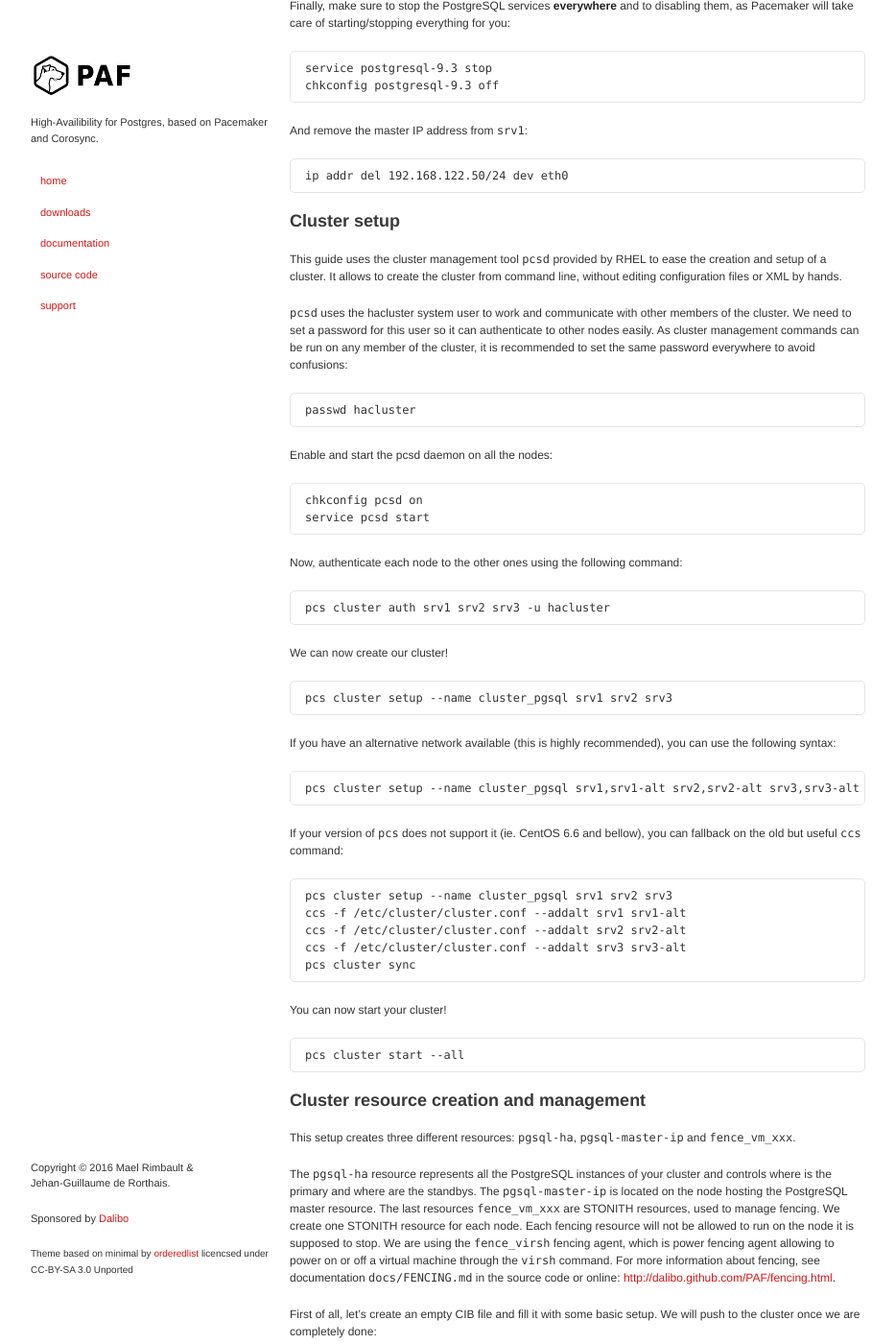
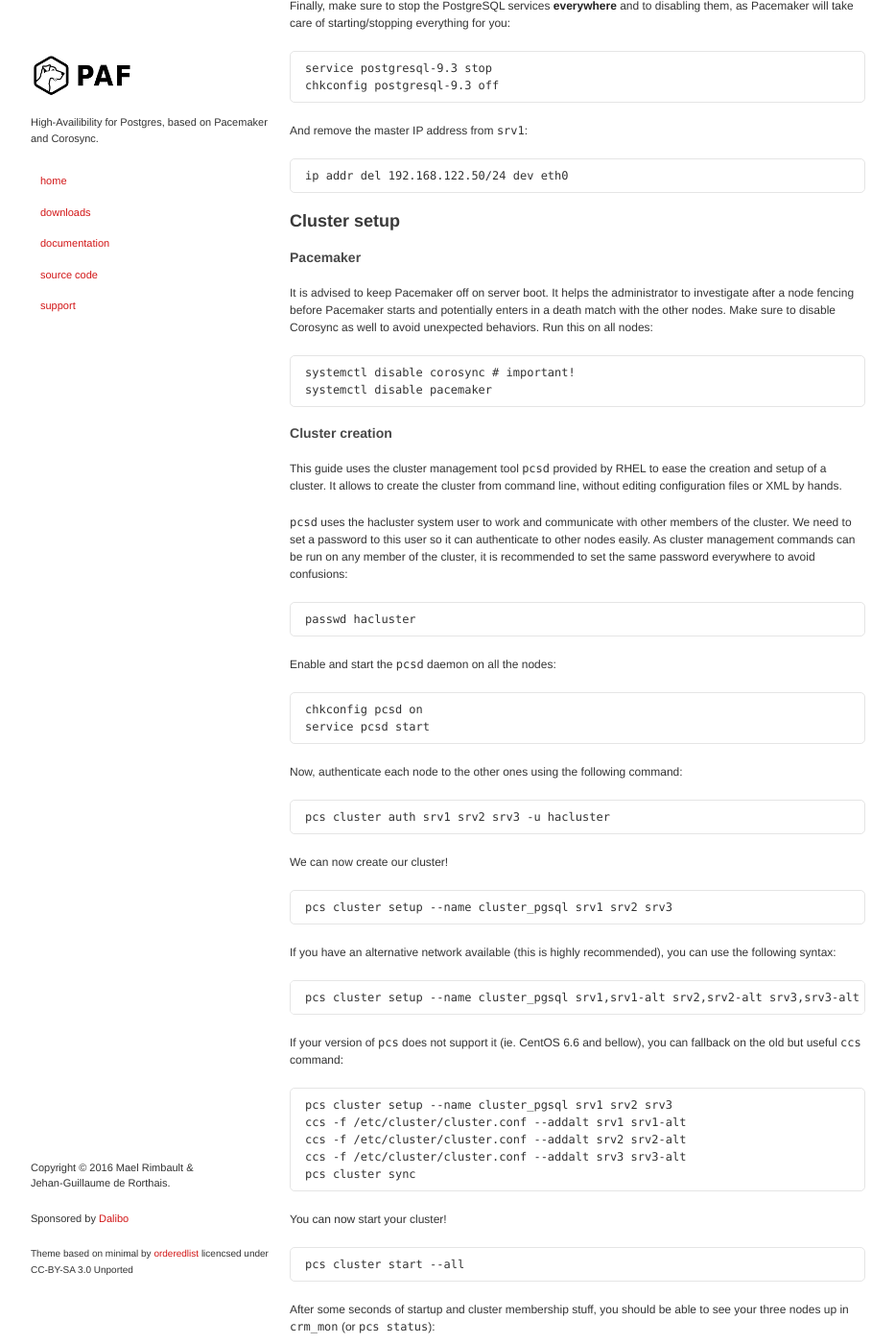
Before and after one commit to ClusterLabs/PAF, a Jekyll site: the page built from Quick_Start-CentOS-6.md, in a window 1280 px wide and 1400 px high, scrolled down 2557 px. Shown: the whole window at 96% size, without its empty margins (173-1106 px from the left). Built offline with Jekyll 4.4.1, drawn with Linux system fonts in a browser that asks for light colours; some of the changed text lies outside the part shown.

Commit message:
Update Quick start guides to disable corosync on boot
Starting corosync on server boot trigger a bug in PAF where
`crm_node --partition` shows "(null)" for a node where corosync is
started but Pacemaker is not.

````diff
--- a/Quick_Start-CentOS-6.md
+++ b/Quick_Start-CentOS-6.md
@@ -168,14 +168,31 @@ And remove the master IP address from `srv1`:
 ip addr del 192.168.122.50/24 dev eth0
 ```
 
+
 ## Cluster setup
+
+
+### Pacemaker
+
+It is advised to keep Pacemaker off on server boot. It helps the administrator
+to investigate after a node fencing before Pacemaker starts and potentially
+enters in a death match with the other nodes. Make sure to disable Corosync as
+well to avoid unexpected behaviors. Run this on all nodes:
+
+```
+systemctl disable corosync # important!
+systemctl disable pacemaker
+```
+
+
+### Cluster creation
 
 This guide uses the cluster management tool `pcsd` provided by RHEL to ease the
 creation and setup of a cluster. It allows to create the cluster from command
 line, without editing configuration files or XML by hands.
 
 `pcsd` uses the hacluster system user to work and communicate with other
-members of the cluster. We need to set a password for this user so it can
+members of the cluster. We need to set a password to this user so it can
 authenticate to other nodes easily. As cluster management commands can be run on
 any member of the cluster, it is recommended to set the same password everywhere
 to avoid confusions:
@@ -184,7 +201,7 @@ to avoid confusions:
 passwd hacluster
 ```
 
-Enable and start the pcsd daemon on all the nodes:
+Enable and start the `pcsd` daemon on all the nodes:
 
 ```
 chkconfig pcsd on
@@ -226,6 +243,19 @@ You can now start your cluster!
 ```
 pcs cluster start --all
 ```
+
+After some seconds of startup and cluster membership stuff, you should be able
+to see your three nodes up in `crm_mon` (or `pcs status`):
+
+```
+root@srv1:~# crm_mon -n1D
+Node srv1: online
+Node srv2: online
+Node srv3: online
+```
+
+We can now feed this cluster with some resources to keep available. This guide
+use the cluster client `pcs` to setup everything.
 
 
 ## Cluster resource creation and management
````
Also changed, not shown: Quick_Start-CentOS-7.md (+32 -1 lines), Quick_Start-Debian-8.md (+20 -22 lines).
